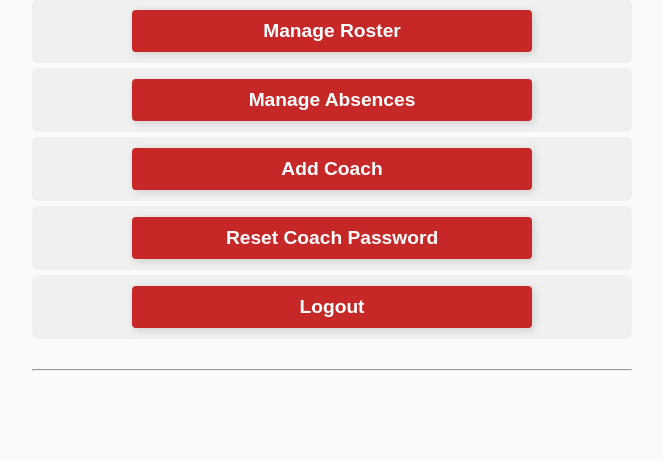
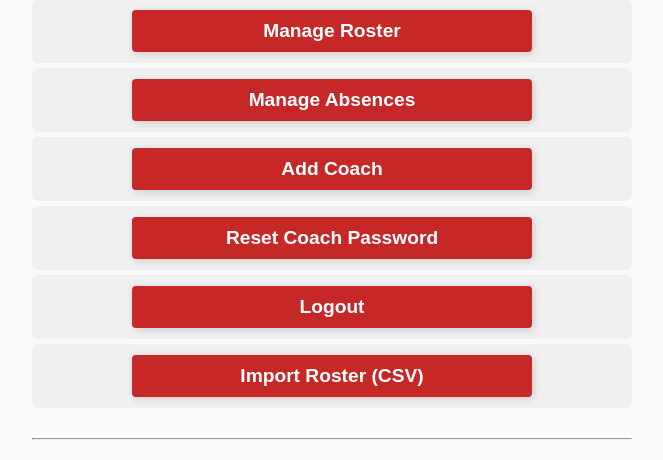
Before and after one commit to bradmoening/attendance-app-2025, a Flask app: page / in a window 1280 px wide. Shown: the part 349-809 px from the top of the page, without its empty margins (308-971 px from the left). Before the commit the page ends 720 px from the top, so only its background shows below. Run offline with Flask 3, Linux system fonts and the light colour scheme; data comes from the database, SQL or seed files in the repository; parts of the project's set-up code (start-up, migrations or seed data) failed here and were passed over.

Commit message:
CSV file upload

```diff
--- a/app.py
+++ b/app.py
@@ -5,6 +5,9 @@ import os
 from flask import Flask, render_template, g, request, redirect, url_for
 from flask_login import LoginManager, login_user, login_required, logout_user, current_user, UserMixin
 from werkzeug.security import check_password_hash
+from flask import request, redirect, url_for, flash
+import csv
+from io import TextIOWrapper
 
 app = Flask(__name__)
 app.secret_key = 'boomer'  # Needed for session management
@@ -15,6 +18,13 @@ app.config['SQLALCHEMY_TRACK_MODIFICATIONS'] = False
 
 # Create a SQLAlchemy instance
 db = SQLAlchemy(app)
+
+class Athlete(db.Model):
+    id = db.Column(db.Integer, primary_key=True)
+    first_name = db.Column(db.String(100), nullable=False)
+    last_name = db.Column(db.String(100), nullable=False)
+    team_id = db.Column(db.Integer, nullable=False)
+
 
 
 DATABASE = 'attendance.db'
@@ -421,6 +431,34 @@ def manage_absences():
     return render_template("manage_absences.html", athletes=athletes, selected_id=int(selected_id) if selected_id else None, absences=absences)
 
 
+new_athlete = Athlete(first_name=first_name, last_name=last_name, team_id=int(team_id))
+
+
+@app.route('/import_csv', methods=['GET', 'POST'])
+def import_csv():
+
+    if request.method == 'POST':
+        file = request.files['file']
+        if file and file.filename.endswith('.csv'):
+            stream = TextIOWrapper(file.stream)
+            csv_input = csv.reader(stream)
+            next(csv_input)  # Skip header
+
+            for row in csv_input:
+                first_name, last_name, team_id = row
+                new_athlete = Athlete(first_name=first_name, last_name=last_name, team_id=int(team_id))
+                db.session.add(new_athlete)
+
+            db.session.commit()
+            flash('CSV imported successfully.')
+            return redirect(url_for('home'))
+        else:
+            flash('Invalid file type. Please upload a .csv file.')
+            return redirect(url_for('import_csv'))
+
+    return render_template('import_csv.html')
+
+
 
 # Database setup and teardown
 def get_db():
--- a/templates/index.html
+++ b/templates/index.html
@@ -84,6 +84,8 @@ a.button:hover {
 <li><a class="button" href="{{ url_for('add_coach') }}">Add Coach</a></li>
 <li><a class="button" href="{{ url_for('reset_password') }}">Reset Coach Password</a></li>
 <li><a class="button" href="{{ url_for('logout') }}">Logout</a></li>
+<li><a class="button" href="{{ url_for('import_csv') }}">Import Roster (CSV)</a></li>
+
 
     </ul>
 
```
Also changed, not shown: templates/import_csv.html (added, +15 -0 lines).
